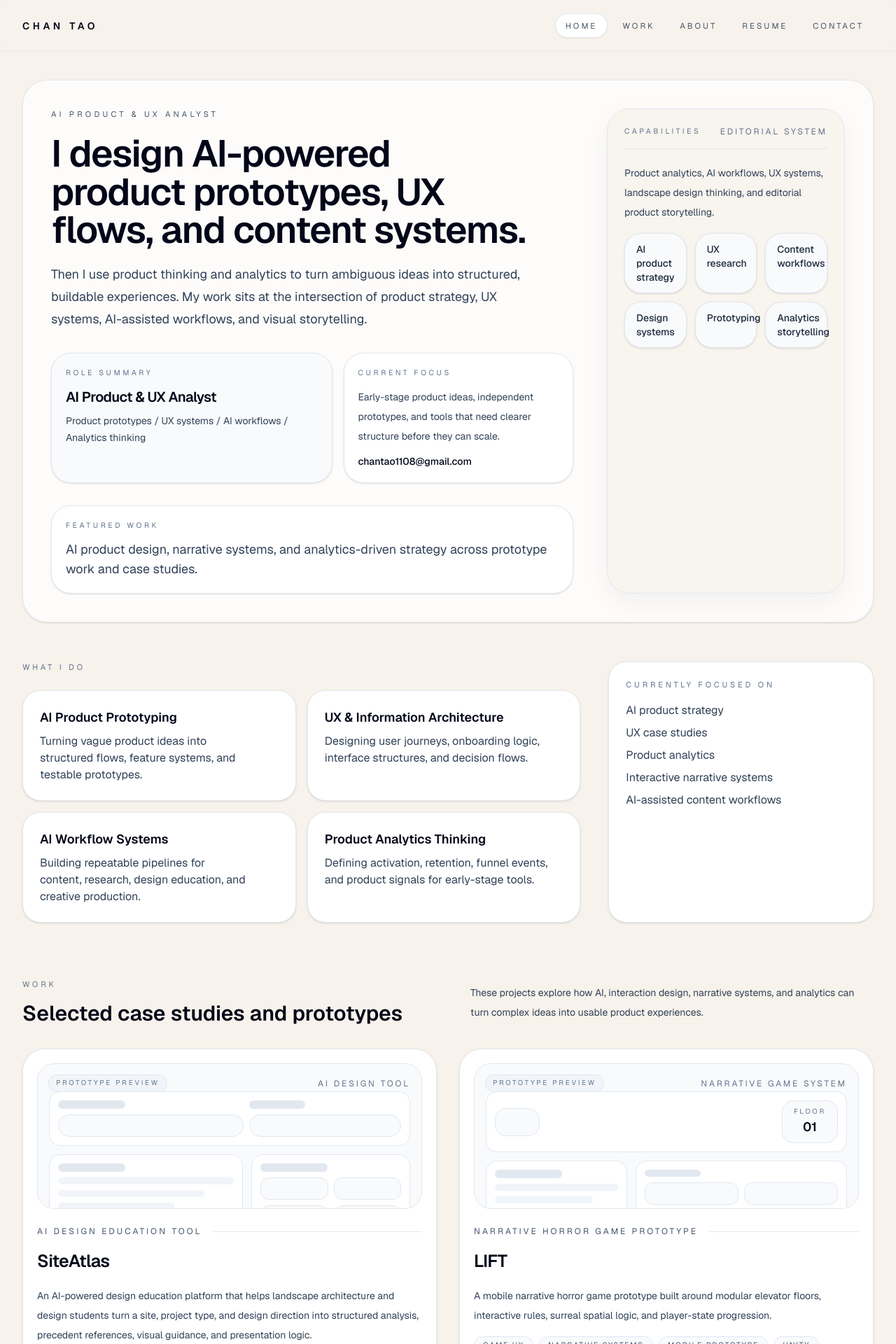
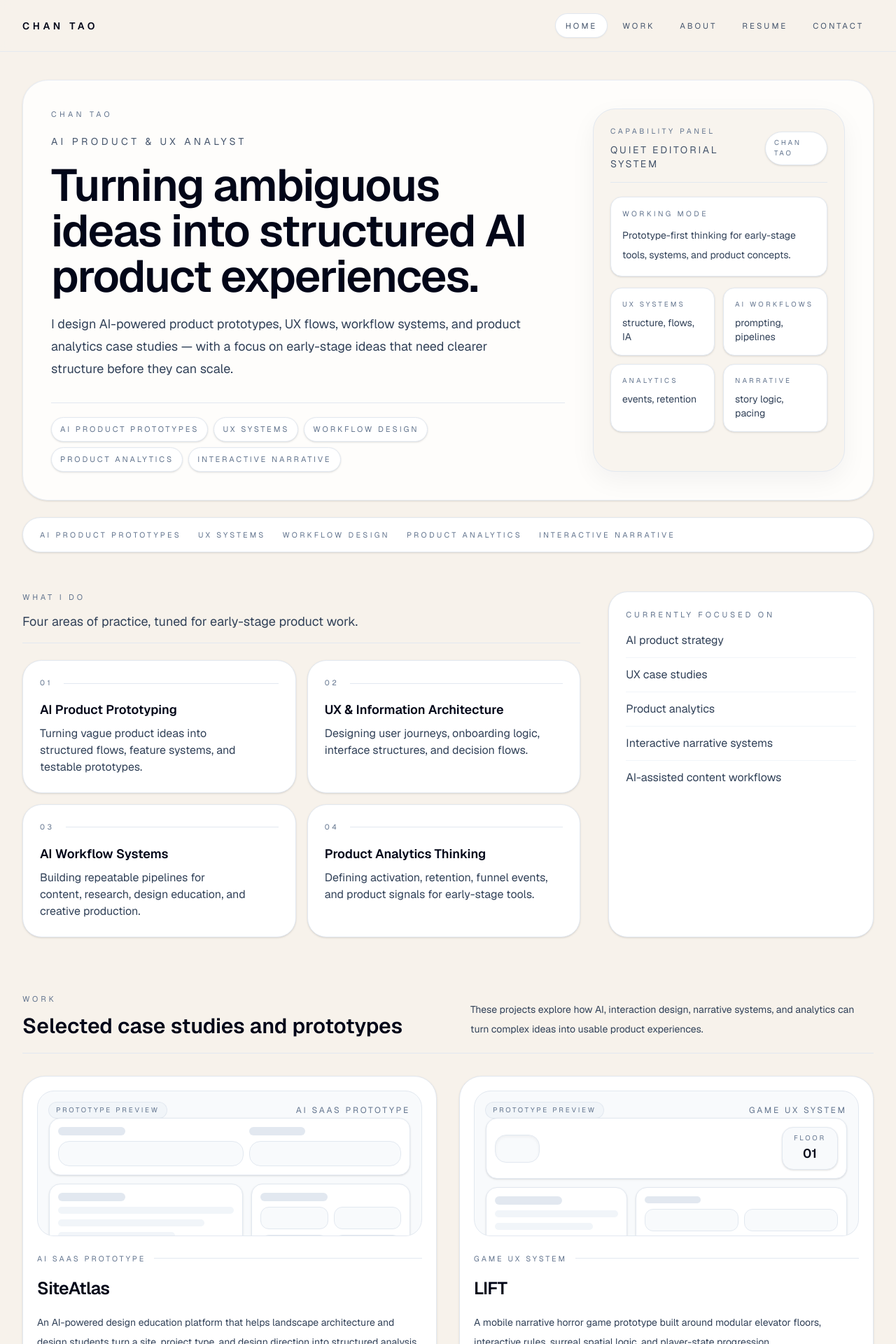
Before and after one commit to chantao1108-arch/chan-tao-portfolio, a Next.js app: page / in a window 1280 px wide. Shown: the top 1920 px of the page at 70% size. Built offline with nearby package versions, Linux system fonts and the light colour scheme.

Commit message:
Design pass 2 for homepage and work

```diff
--- a/app/page.tsx
+++ b/app/page.tsx
@@ -21,106 +21,135 @@ export const metadata: Metadata = {
 
 const featuredProjects = projects.slice(0, 4);
 
+const credibilityItems = [
+  "AI product prototypes",
+  "UX systems",
+  "workflow design",
+  "product analytics",
+  "interactive narrative",
+];
+
+const focusItems = [
+  ["UX systems", "structure, flows, IA"],
+  ["AI workflows", "prompting, pipelines"],
+  ["Analytics", "events, retention"],
+  ["Narrative", "story logic, pacing"],
+] as const;
+
 export default function Home() {
   return (
     <div className="min-h-screen bg-[#f7f2eb] text-slate-950">
       <SiteHeader />
       <main className="mx-auto max-w-7xl px-6 pb-20 pt-10 lg:px-8">
-        <section className="grid gap-12 rounded-[2.25rem] border border-slate-200/80 bg-white/75 p-8 shadow-sm lg:grid-cols-[minmax(0,1.12fr)_340px] lg:p-10">
+        <section className="grid gap-10 rounded-[2.25rem] border border-slate-200/80 bg-white/80 p-8 shadow-sm lg:grid-cols-[minmax(0,1.18fr)_360px] lg:p-10">
           <div className="space-y-8">
             <div className="space-y-5">
-              <p className="text-[0.7rem] uppercase tracking-[0.38em] text-slate-600">AI Product &amp; UX Analyst</p>
-              <h1 className="max-w-3xl text-4xl font-semibold tracking-tight text-slate-950 sm:text-5xl lg:text-[3.35rem] lg:leading-[1.02]">
-                I design AI-powered product prototypes, UX flows, and content systems.
+              <p className="text-[0.68rem] uppercase tracking-[0.4em] text-slate-500">Chan Tao</p>
+              <p className="text-sm uppercase tracking-[0.32em] text-slate-600">AI Product &amp; UX Analyst</p>
+              <h1 className="max-w-3xl text-[clamp(2.9rem,5vw,4.4rem)] font-semibold tracking-tight text-slate-950 leading-[1.02]">
+                Turning ambiguous ideas into structured AI product experiences.
               </h1>
               <p className="max-w-2xl text-base leading-8 text-slate-700 sm:text-lg">
-                Then I use product thinking and analytics to turn ambiguous ideas into structured, buildable experiences. My work sits at the intersection of product strategy, UX systems, AI-assisted workflows, and visual storytelling.
+                I design AI-powered product prototypes, UX flows, workflow systems, and product analytics case studies — with a focus on early-stage ideas that need clearer structure before they can scale.
               </p>
             </div>
 
-            <div className="grid gap-4 md:grid-cols-[1.1fr_0.9fr]">
-              <div className="rounded-[1.75rem] border border-slate-200 bg-slate-50 p-5 shadow-sm">
-                <p className="text-[0.66rem] uppercase tracking-[0.34em] text-slate-500">Role summary</p>
-                <p className="mt-3 text-xl font-semibold tracking-tight text-slate-950">AI Product &amp; UX Analyst</p>
-                <p className="mt-2 text-sm leading-6 text-slate-700">Product prototypes / UX systems / AI workflows / Analytics thinking</p>
-              </div>
-              <div className="rounded-[1.75rem] border border-slate-200 bg-white p-5 shadow-sm">
-                <p className="text-[0.66rem] uppercase tracking-[0.34em] text-slate-500">Current focus</p>
-                <p className="mt-3 text-sm leading-7 text-slate-700">
-                  Early-stage product ideas, independent prototypes, and tools that need clearer structure before they can scale.
-                </p>
-                <p className="mt-3 text-sm font-medium text-slate-950">chantao1108@gmail.com</p>
-              </div>
-            </div>
-
-            <div className="rounded-[1.75rem] border border-slate-200 bg-white p-5 shadow-sm">
-              <p className="text-[0.66rem] uppercase tracking-[0.34em] text-slate-500">Featured work</p>
-              <p className="mt-3 text-lg leading-7 text-slate-700">
-                AI product design, narrative systems, and analytics-driven strategy across prototype work and case studies.
-              </p>
+            <div className="flex flex-wrap gap-2 border-t border-slate-200 pt-5 text-[0.7rem] uppercase tracking-[0.26em] text-slate-500">
+              {credibilityItems.map((item) => (
+                <span key={item} className="rounded-full border border-slate-200 bg-white px-3 py-2 shadow-sm">
+                  {item}
+                </span>
+              ))}
             </div>
           </div>
 
-          <div className="rounded-[2rem] border border-slate-200 bg-[#f8f4ee] p-6 shadow-[0_12px_36px_rgba(16,21,31,0.05)]">
+          <aside className="rounded-[2rem] border border-slate-200 bg-[#f8f4ee] p-6 shadow-[0_12px_36px_rgba(16,21,31,0.05)]">
             <div className="flex items-center justify-between gap-4 border-b border-slate-200 pb-4">
-              <p className="text-[0.66rem] uppercase tracking-[0.34em] text-slate-500">Capabilities</p>
-              <p className="text-xs uppercase tracking-[0.24em] text-slate-500">Editorial system</p>
+              <div>
+                <p className="text-[0.66rem] uppercase tracking-[0.34em] text-slate-500">Capability panel</p>
+                <p className="mt-2 text-sm uppercase tracking-[0.2em] text-slate-600">Quiet editorial system</p>
+              </div>
+              <div className="rounded-full border border-slate-200 bg-white px-3 py-2 text-[0.62rem] uppercase tracking-[0.28em] text-slate-500 shadow-sm">
+                Chan Tao
+              </div>
             </div>
             <div className="mt-5 space-y-4 text-slate-700">
-              <p className="text-sm leading-7">Product analytics, AI workflows, UX systems, landscape design thinking, and editorial product storytelling.</p>
-              <SkillsGrid
-                skills={[
-                  "AI product strategy",
-                  "UX research",
-                  "Content workflows",
-                  "Design systems",
-                  "Prototyping",
-                  "Analytics storytelling",
-                ]}
-              />
+              <div className="rounded-2xl border border-slate-200 bg-white p-4 shadow-sm">
+                <p className="text-[0.66rem] uppercase tracking-[0.32em] text-slate-500">Working mode</p>
+                <p className="mt-2 text-sm leading-7">Prototype-first thinking for early-stage tools, systems, and product concepts.</p>
+              </div>
+              <div className="grid gap-3 sm:grid-cols-2">
+                {focusItems.map(([title, detail]) => (
+                  <div key={title} className="rounded-2xl border border-slate-200 bg-white p-4 shadow-sm">
+                    <p className="text-[0.62rem] uppercase tracking-[0.32em] text-slate-500">{title}</p>
+                    <p className="mt-2 text-sm text-slate-700">{detail}</p>
+                  </div>
+                ))}
+              </div>
             </div>
+          </aside>
+        </section>
+
+        <section className="mt-6 rounded-[1.75rem] border border-slate-200 bg-white px-6 py-4 shadow-sm">
+          <div className="flex flex-wrap items-center gap-x-6 gap-y-2 text-[0.68rem] uppercase tracking-[0.3em] text-slate-500">
+            <span>AI product prototypes</span>
+            <span>UX systems</span>
+            <span>workflow design</span>
+            <span>product analytics</span>
+            <span>interactive narrative</span>
           </div>
         </section>
 
         <section className="mt-14 grid gap-10 lg:grid-cols-3">
           <div className="lg:col-span-2 space-y-6">
-            <h3 className="text-[0.7rem] uppercase tracking-[0.34em] text-slate-500">What I do</h3>
-            <div className="grid gap-4 sm:grid-cols-2">
-              <div className="rounded-[1.6rem] border border-slate-200 bg-white p-6 shadow-sm">
-                <h4 className="text-lg font-semibold text-slate-950">AI Product Prototyping</h4>
-                <p className="mt-2 text-slate-700">Turning vague product ideas into structured flows, feature systems, and testable prototypes.</p>
-              </div>
-              <div className="rounded-[1.6rem] border border-slate-200 bg-white p-6 shadow-sm">
-                <h4 className="text-lg font-semibold text-slate-950">UX &amp; Information Architecture</h4>
-                <p className="mt-2 text-slate-700">Designing user journeys, onboarding logic, interface structures, and decision flows.</p>
-              </div>
-              <div className="rounded-[1.6rem] border border-slate-200 bg-white p-6 shadow-sm">
-                <h4 className="text-lg font-semibold text-slate-950">AI Workflow Systems</h4>
-                <p className="mt-2 text-slate-700">Building repeatable pipelines for content, research, design education, and creative production.</p>
-              </div>
-              <div className="rounded-[1.6rem] border border-slate-200 bg-white p-6 shadow-sm">
-                <h4 className="text-lg font-semibold text-slate-950">Product Analytics Thinking</h4>
-                <p className="mt-2 text-slate-700">Defining activation, retention, funnel events, and product signals for early-stage tools.</p>
+            <div className="flex items-end justify-between gap-4 border-b border-slate-200 pb-4">
+              <div>
+                <h3 className="text-[0.7rem] uppercase tracking-[0.34em] text-slate-500">What I do</h3>
+                <p className="mt-3 text-lg text-slate-700">Four areas of practice, tuned for early-stage product work.</p>
               </div>
             </div>
+            <div className="grid gap-4 sm:grid-cols-2">
+              {[
+                ["01", "AI Product Prototyping", "Turning vague product ideas into structured flows, feature systems, and testable prototypes."],
+                ["02", "UX & Information Architecture", "Designing user journeys, onboarding logic, interface structures, and decision flows."],
+                ["03", "AI Workflow Systems", "Building repeatable pipelines for content, research, design education, and creative production."],
+                ["04", "Product Analytics Thinking", "Defining activation, retention, funnel events, and product signals for early-stage tools."],
+              ].map(([index, title, detail]) => (
+                <div key={title} className="rounded-[1.7rem] border border-slate-200 bg-white p-6 shadow-sm">
+                  <div className="flex items-center justify-between gap-4">
+                    <p className="text-[0.66rem] uppercase tracking-[0.34em] text-slate-500">{index}</p>
+                    <span className="h-px flex-1 bg-slate-200" />
+                  </div>
+                  <h4 className="mt-4 text-lg font-semibold text-slate-950">{title}</h4>
+                  <p className="mt-2 text-slate-700">{detail}</p>
+                </div>
+              ))}
+            </div>
           </div>
-          <aside className="rounded-[1.6rem] border border-slate-200 bg-white p-6 shadow-sm">
+
+          <aside className="rounded-[1.7rem] border border-slate-200 bg-white p-6 shadow-sm">
             <h4 className="text-[0.7rem] uppercase tracking-[0.34em] text-slate-500">Currently focused on</h4>
-            <ul className="mt-4 space-y-2 text-slate-700">
-              <li>AI product strategy</li>
-              <li>UX case studies</li>
-              <li>Product analytics</li>
-              <li>Interactive narrative systems</li>
-              <li>AI-assisted content workflows</li>
+            <ul className="mt-4 space-y-3 text-slate-700">
+              {[
+                "AI product strategy",
+                "UX case studies",
+                "Product analytics",
+                "Interactive narrative systems",
+                "AI-assisted content workflows",
+              ].map((item, index) => (
+                <li key={item} className={index < 4 ? "border-b border-slate-100 pb-3" : ""}>
+                  {item}
+                </li>
+              ))}
             </ul>
           </aside>
         </section>
 
         <section className="mt-20 space-y-8">
-          <div className="flex items-center justify-between gap-4">
+          <div className="flex flex-col gap-4 border-b border-slate-200 pb-5 lg:flex-row lg:items-end lg:justify-between">
             <div>
               <p className="text-[0.7rem] uppercase tracking-[0.34em] text-slate-500">Work</p>
-              <h2 className="mt-4 text-3xl font-semibold text-slate-950">Selected case studies and prototypes</h2>
+              <h2 className="mt-3 text-3xl font-semibold text-slate-950">Selected case studies and prototypes</h2>
             </div>
             <p className="max-w-xl text-sm leading-7 text-slate-700">
               These projects explore how AI, interaction design, narrative systems, and analytics can turn complex ideas into usable product experiences.
--- a/src/components/ProjectCard.tsx
+++ b/src/components/ProjectCard.tsx
@@ -3,6 +3,13 @@ import type { Project } from "@/src/data/projects";
 
 type ProjectCardProps = {
   project: Project;
+};
+
+const projectTypeLabels: Record<string, string> = {
+  siteatlas: "AI SaaS Prototype",
+  lift: "Game UX System",
+  "ai-content-pipeline": "AI Content Workflow",
+  "product-analytics": "Simulated Analytics Case Study",
 };
 
 function PreviewBadge({ children }: { children: string }) {
@@ -14,28 +21,30 @@ function PreviewBadge({ children }: { children: string }) {
 }
 
 function ProjectPreview({ project }: { project: Project }) {
+  const typeLabel = projectTypeLabels[project.slug] ?? project.label;
+
   if (project.slug === "siteatlas") {
     return (
       <div className="flex h-52 flex-col justify-between overflow-hidden rounded-3xl border border-slate-200 bg-slate-50 p-4 text-slate-700">
         <div className="flex items-center justify-between gap-3">
           <PreviewBadge>Prototype preview</PreviewBadge>
-          <span className="text-xs uppercase tracking-[0.24em] text-slate-500">AI design tool</span>
+          <span className="text-xs uppercase tracking-[0.24em] text-slate-500">{typeLabel}</span>
         </div>
         <div className="grid gap-3">
-          <div className="rounded-2xl border border-slate-200 bg-white p-3">
+          <div className="rounded-2xl border border-slate-200 bg-white p-3 shadow-sm">
             <div className="grid gap-2 sm:grid-cols-[1.1fr_0.9fr]">
               <div className="space-y-2">
                 <div className="h-3 w-24 rounded-full bg-slate-200" />
-                <div className="h-8 rounded-2xl border border-slate-200 bg-slate-50" />
+                <div className="h-9 rounded-2xl border border-slate-200 bg-slate-50" />
               </div>
               <div className="grid gap-2">
                 <div className="h-3 w-20 rounded-full bg-slate-200" />
-                <div className="h-8 rounded-2xl border border-slate-200 bg-slate-50" />
+                <div className="h-9 rounded-2xl border border-slate-200 bg-slate-50" />
               </div>
             </div>
           </div>
           <div className="grid grid-cols-[1.1fr_0.9fr] gap-3">
-            <div className="space-y-2 rounded-2xl border border-slate-200 bg-white p-3">
+            <div className="space-y-2 rounded-2xl border border-slate-200 bg-white p-3 shadow-sm">
               <div className="h-3 w-24 rounded-full bg-slate-200" />
               <div className="space-y-2">
                 <div className="h-2.5 rounded-full bg-slate-100" />
@@ -43,7 +52,7 @@ function ProjectPreview({ project }: { project: Project }) {
                 <div className="h-2.5 w-4/6 rounded-full bg-slate-100" />
               </div>
             </div>
-            <div className="space-y-2 rounded-2xl border border-slate-200 bg-white p-3">
+            <div className="space-y-2 rounded-2xl border border-slate-200 bg-white p-3 shadow-sm">
               <div className="h-3 w-24 rounded-full bg-slate-200" />
               <div className="grid grid-cols-2 gap-2">
                 <div className="h-8 rounded-xl border border-slate-200 bg-slate-50" />
@@ -63,20 +72,20 @@ function ProjectPreview({ project }: { project: Project }) {
       <div className="flex h-52 flex-col justify-between overflow-hidden rounded-3xl border border-slate-200 bg-slate-50 p-4 text-slate-700">
         <div className="flex items-center justify-between gap-3">
           <PreviewBadge>Prototype preview</PreviewBadge>
-          <span className="text-xs uppercase tracking-[0.24em] text-slate-500">Narrative game system</span>
+          <span className="text-xs uppercase tracking-[0.24em] text-slate-500">{typeLabel}</span>
         </div>
         <div className="grid gap-3">
-          <div className="rounded-2xl border border-slate-200 bg-white p-3">
+          <div className="rounded-2xl border border-slate-200 bg-white p-3 shadow-sm">
             <div className="flex items-center justify-between">
-              <div className="h-10 w-16 rounded-2xl border border-slate-200 bg-slate-50" />
-              <div className="rounded-2xl border border-slate-200 bg-slate-50 px-4 py-2 text-center">
+              <div className="h-10 w-16 rounded-2xl border border-slate-200 bg-slate-50 shadow-inner" />
+              <div className="rounded-2xl border border-slate-200 bg-slate-50 px-4 py-2 text-center shadow-sm">
                 <p className="text-[0.62rem] uppercase tracking-[0.28em] text-slate-500">Floor</p>
                 <p className="text-lg font-semibold text-slate-950">01</p>
               </div>
             </div>
           </div>
           <div className="grid gap-3 sm:grid-cols-[0.8fr_1.2fr]">
-            <div className="space-y-2 rounded-2xl border border-slate-200 bg-white p-3">
+            <div className="space-y-2 rounded-2xl border border-slate-200 bg-white p-3 shadow-sm">
               <div className="h-3 w-24 rounded-full bg-slate-200" />
               <div className="space-y-2">
                 <div className="h-2.5 rounded-full bg-slate-100" />
@@ -84,7 +93,7 @@ function ProjectPreview({ project }: { project: Project }) {
                 <div className="h-2.5 w-3/5 rounded-full bg-slate-100" />
               </div>
             </div>
-            <div className="grid gap-2 rounded-2xl border border-slate-200 bg-white p-3">
+            <div className="grid gap-2 rounded-2xl border border-slate-200 bg-white p-3 shadow-sm">
               <div className="h-2.5 w-20 rounded-full bg-slate-200" />
               <div className="grid grid-cols-2 gap-2">
                 <div className="h-8 rounded-xl border border-slate-200 bg-slate-50" />
@@ -104,10 +113,10 @@ function ProjectPreview({ project }: { project: Project }) {
       <div className="flex h-52 flex-col justify-between overflow-hidden rounded-3xl border border-slate-200 bg-slate-50 p-4 text-slate-700">
         <div className="flex items-center justify-between gap-3">
           <PreviewBadge>Prototype preview</PreviewBadge>
-          <span className="text-xs uppercase tracking-[0.24em] text-slate-500">AI workflow</span>
+          <span className="text-xs uppercase tracking-[0.24em] text-slate-500">{typeLabel}</span>
         </div>
         <div className="grid gap-3">
-          <div className="rounded-2xl border border-slate-200 bg-white p-3">
+          <div className="rounded-2xl border border-slate-200 bg-white p-3 shadow-sm">
             <div className="grid gap-2 sm:grid-cols-3">
               <div className="space-y-2 rounded-2xl border border-slate-200 bg-slate-50 p-2">
                 <div className="h-3 w-14 rounded-full bg-slate-200" />
@@ -148,10 +157,10 @@ function ProjectPreview({ project }: { project: Project }) {
     <div className="flex h-52 flex-col justify-between overflow-hidden rounded-3xl border border-slate-200 bg-slate-50 p-4 text-slate-700">
       <div className="flex items-center justify-between gap-3">
         <PreviewBadge>Simulated preview</PreviewBadge>
-        <span className="text-xs uppercase tracking-[0.24em] text-slate-500">Analytics case study</span>
+        <span className="text-xs uppercase tracking-[0.24em] text-slate-500">{typeLabel}</span>
       </div>
       <div className="grid gap-3">
-        <div className="rounded-2xl border border-slate-200 bg-white p-3">
+        <div className="rounded-2xl border border-slate-200 bg-white p-3 shadow-sm">
           <div className="flex items-end gap-2">
             <div className="h-8 w-4 rounded-t bg-slate-300" />
             <div className="h-12 w-4 rounded-t bg-slate-500" />
@@ -161,7 +170,7 @@ function ProjectPreview({ project }: { project: Project }) {
           </div>
         </div>
         <div className="grid grid-cols-[1.1fr_0.9fr] gap-3">
-          <div className="rounded-2xl border border-slate-200 bg-white p-3">
+          <div className="rounded-2xl border border-slate-200 bg-white p-3 shadow-sm">
             <div className="space-y-2">
               <div className="h-2.5 rounded-full bg-slate-100" />
               <div className="h-2.5 w-5/6 rounded-full bg-slate-100" />
@@ -186,15 +195,15 @@ export function ProjectCard({ project }: ProjectCardProps) {
     <article className="group">
       <Link
         href={project.path}
-        className="block rounded-[2rem] border border-slate-200 bg-white p-5 shadow-sm transition duration-200 hover:-translate-y-1 hover:border-slate-300 hover:shadow-[0_16px_40px_rgba(16,21,31,0.08)]"
+        className="block rounded-[2rem] border border-slate-200 bg-white p-5 shadow-sm transition duration-200 hover:-translate-y-1 hover:border-slate-300 hover:shadow-[0_18px_48px_rgba(16,21,31,0.09)]"
       >
         <ProjectPreview project={project} />
         <div className="mt-6 space-y-4">
-          <div className="flex items-center justify-between gap-4 text-xs uppercase tracking-[0.26em] text-slate-600">
-            <span>{project.label}</span>
+          <div className="flex items-center gap-3 text-[0.68rem] uppercase tracking-[0.28em] text-slate-500">
+            <span>{projectTypeLabels[project.slug] ?? project.label}</span>
             <span className="h-px flex-1 bg-slate-200" />
           </div>
-          <h2 className="text-[1.55rem] font-semibold tracking-tight text-slate-950">{project.title}</h2>
+          <h2 className="text-[1.4rem] font-semibold tracking-tight text-slate-950 sm:text-[1.55rem]">{project.title}</h2>
           <p className="text-sm leading-7 text-slate-700">{project.description}</p>
           <div className="flex flex-wrap gap-2">
             {project.tags.map((tag) => (
@@ -203,7 +212,7 @@ export function ProjectCard({ project }: ProjectCardProps) {
               </span>
             ))}
           </div>
-          <div className="mt-6 inline-flex items-center gap-2 rounded-full border border-slate-200 bg-slate-50 px-4 py-2 text-sm font-semibold text-slate-900 shadow-sm group-hover:border-slate-300 group-hover:bg-white">
+          <div className="mt-6 inline-flex items-center gap-2 rounded-full border border-slate-200 bg-slate-50 px-4 py-2 text-sm font-semibold text-slate-900 shadow-sm group-hover:border-slate-300 group-hover:bg-white group-hover:tracking-[0.01em]">
             View case study
             <span aria-hidden="true">→</span>
           </div>
```
Also changed, not shown: app/work/page.tsx (+6 -6 lines).
